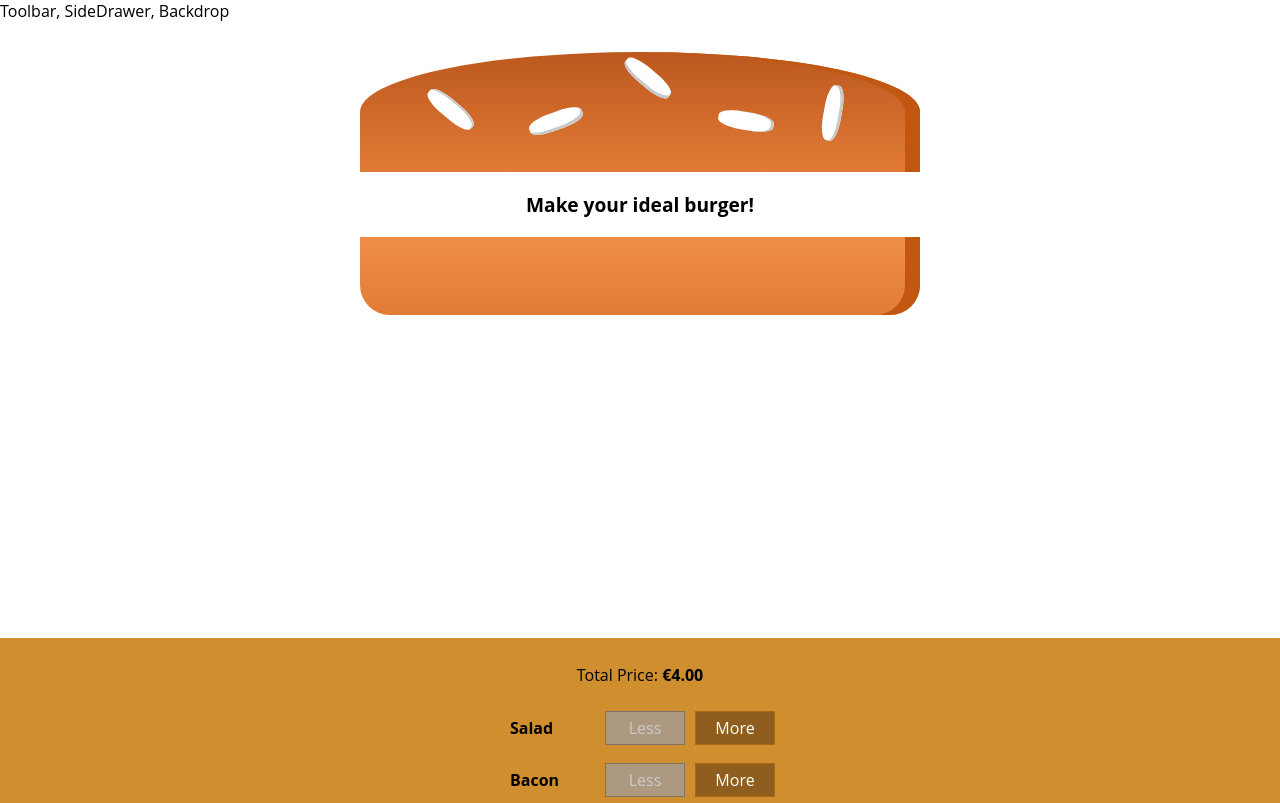
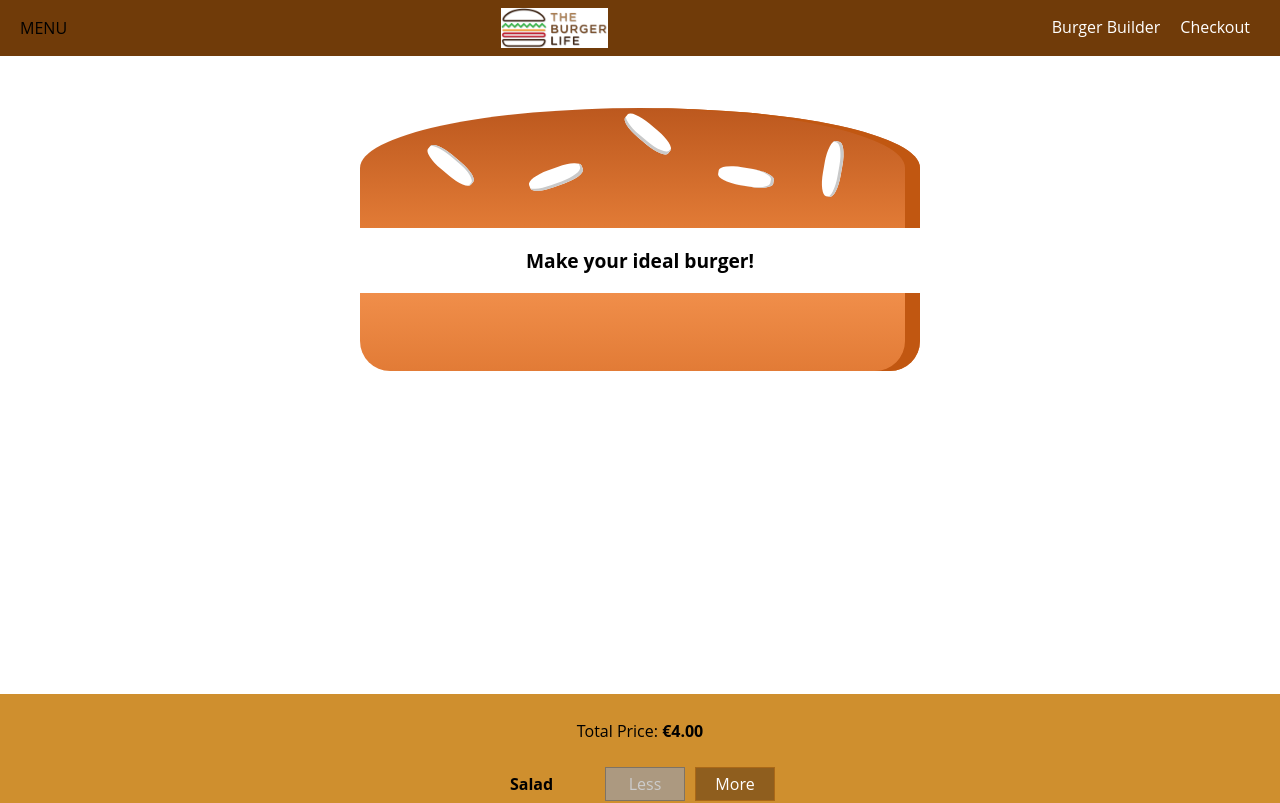
Before and after one commit to MaudyMorien/burgerbuilder, a React (Create React App) app: page / in a window 1280 px wide. Shown: the top 803 px of the page. Built offline with nearby package versions, Linux system fonts and the light colour scheme.

Commit message:
toolbar with non functional buttons

```diff
--- a/src/components/Layout/Layout.css
+++ b/src/components/Layout/Layout.css
@@ -1,3 +1,3 @@
 .Content {
-    margin-top: 16px;
+    margin-top: 72px;
 }
--- a/src/components/Layout/Layout.js
+++ b/src/components/Layout/Layout.js
@@ -1,9 +1,11 @@
 import React from 'react'
 import Aux from '../../hoc/Aux'
 import './Layout.css'
+import Toolbar from '../Navigation/Toolbar/Toolbar'
 
 const layout = (props) => (
     <Aux>
+        <Toolbar />
         <div>Toolbar, SideDrawer, Backdrop</div>
         <main className='Content'>
             {props.children}
--- /dev/null
+++ b/src/components/Logo/Logo.css
@@ -0,0 +1,10 @@
+.Logo {
+    padding: 8px;
+    height: 100%;
+    box-sizing: border-box;
+    border-radius: 5px;
+}
+
+.Logo img {
+    height: 100%;
+}
--- /dev/null
+++ b/src/components/Logo/Logo.js
@@ -0,0 +1,11 @@
+import React from 'react'
+import burgerLogo from '../../assets/images/burger-logo.png'
+import './Logo.css'
+
+const logo = () => (
+    <div className='Logo'>
+        <img src={burgerLogo} alt="MyBurger"/>
+    </div>
+)
+
+export default logo
--- /dev/null
+++ b/src/components/Navigation/NavigationItems/NavigationItem/NavigationItem.js
@@ -0,0 +1,10 @@
+import React from 'react'
+import '../Style.css'
+
+const navigationItem = (props) => (
+    <li className='NavigationItem'>
+        <a href={props.link} >{props.children}</a>
+    </li>
+)
+
+export default navigationItem
--- /dev/null
+++ b/src/components/Navigation/NavigationItems/NavigationItems.js
@@ -0,0 +1,14 @@
+import React from 'react'
+import './Style.css'
+import NavigationItem from './NavigationItem/NavigationItem'
+
+const navigationItems = () => (
+
+    <ul className='NavigationItems'>
+    <NavigationItem link='/' active>Burger Builder</NavigationItem>
+    <NavigationItem link='/' active>Checkout</NavigationItem>
+
+    </ul>
+)
+
+export default navigationItems
--- /dev/null
+++ b/src/components/Navigation/NavigationItems/Style.css
@@ -0,0 +1,34 @@
+.NavigationItems {
+    margin: 0;
+    padding: 0;
+    list-style: none;
+    display: flex;
+    align-items: center;
+    height: 100%;
+}
+
+.NavigationItem {
+    margin: 0;
+    box-sizing: border-box;
+    display: flex;
+    height: 100%;
+    align-items: center;
+}
+
+.NavigationItem a {
+    color: white;
+    text-decoration: none;
+    height: 100%;
+    padding: 16px 10px;
+    border-bottom: 4px solid transparent;
+    box-sizing: border-box;
+    display: block;
+}
+
+.NavigationItem a:hover,
+.NavigationItem a:active,
+.NavigationItem a:active {
+    background-color: #8F5C2C;
+    border-bottom: 4px solid #40a4c8;
+    color:white
+}
--- /dev/null
+++ b/src/components/Navigation/Toolbar/Toolbar.css
@@ -0,0 +1,18 @@
+.Toolbar {
+    height: 56px;
+    width: 100%;
+    position:fixed;
+    top: 0;
+    left: 0;
+    background-color: #703B09;
+    display: flex;
+    justify-content: space-between;
+    align-items: center;
+    padding: 0 20px;
+    box-sizing: border-box;
+    z-index: 90;
+}
+
+.Toolbar nav {
+    height: 100%;
+}
--- /dev/null
+++ b/src/components/Navigation/Toolbar/Toolbar.js
@@ -0,0 +1,17 @@
+import React from 'react'
+import './Toolbar.css'
+import Logo from '../../Logo/Logo'
+import NavigationItems from '../NavigationItems/NavigationItems'
+
+const toolbar = (props) => (
+    <header className='Toolbar'>
+        <div>MENU</div>
+        <Logo />
+        <nav>
+            <NavigationItems />
+        </nav>
+    </header>
+
+)
+
+export default toolbar
```
Also changed, not shown: src/assets/images/burger-logo.png (added), 1 other file (tests, documents, lock files or other folders).
